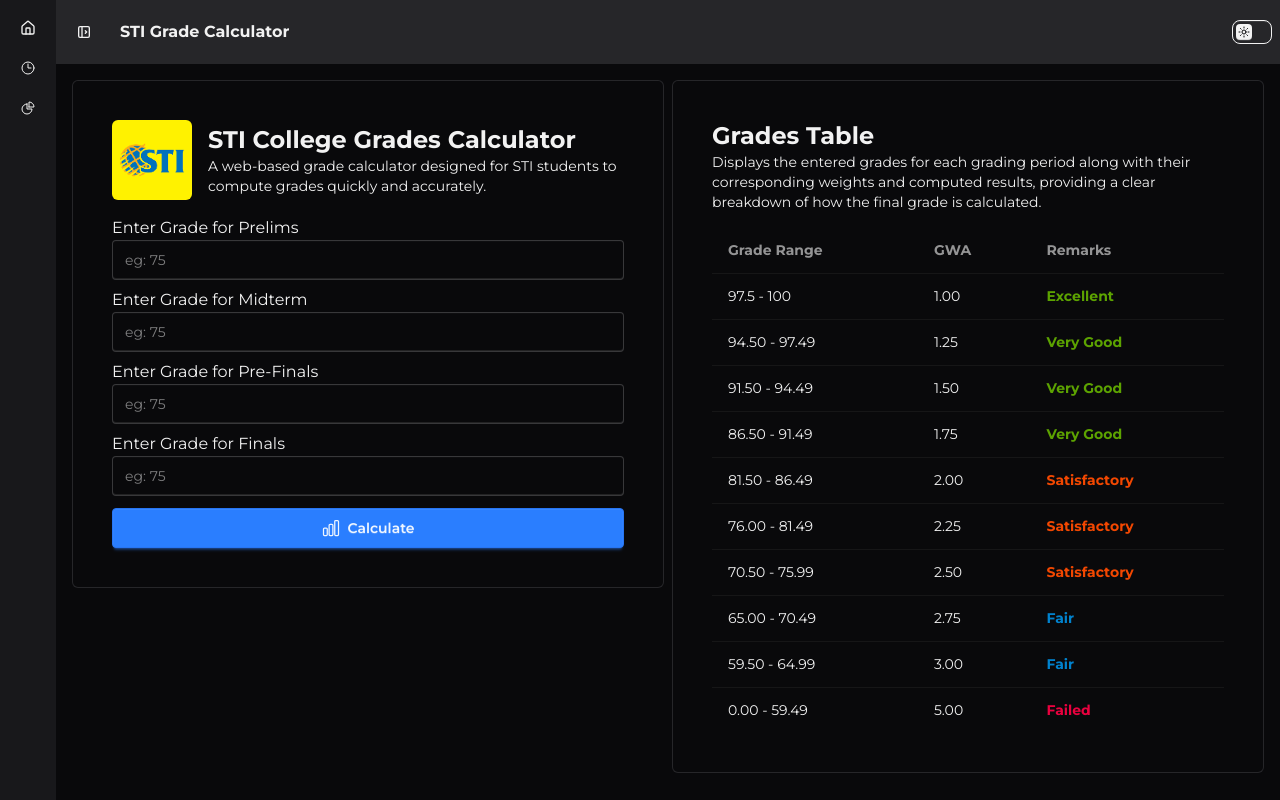
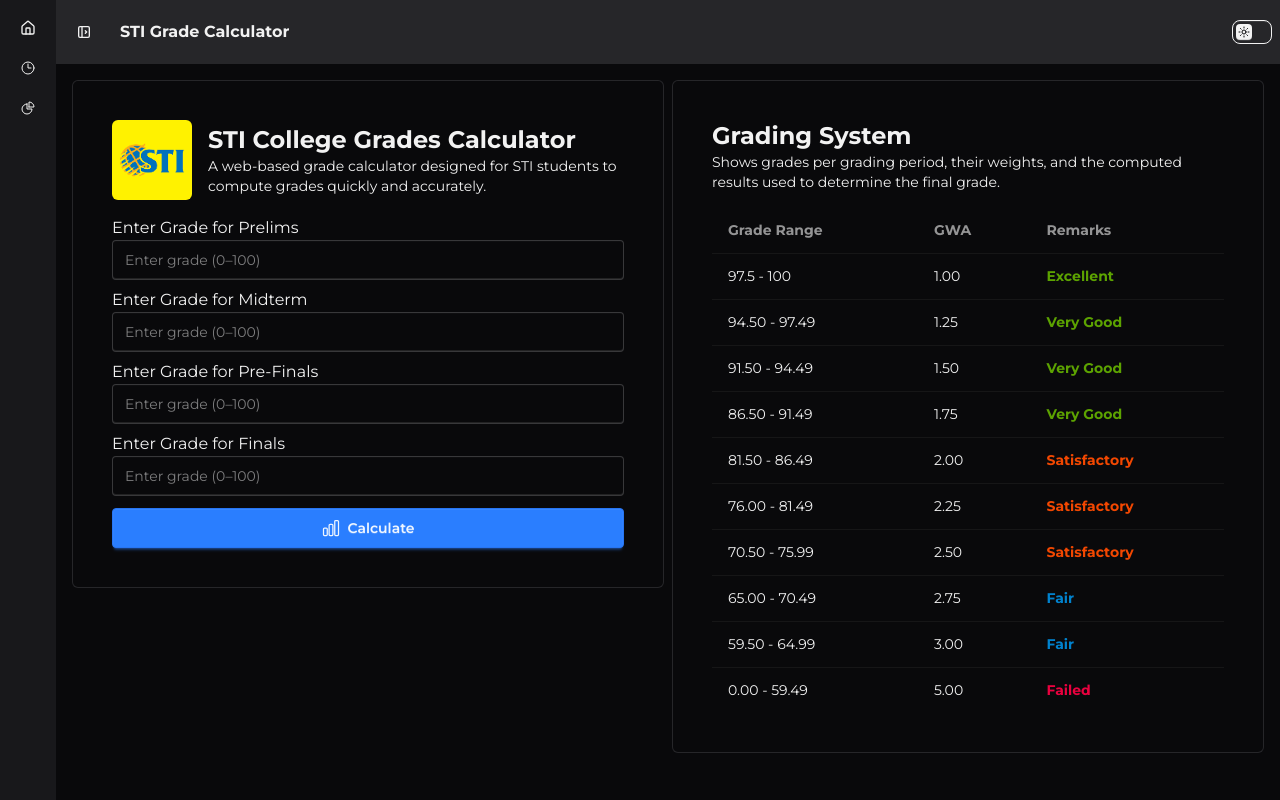
Before and after one commit to MarkMallari16/sti-grade-calculator, a React (Vite) app: page / in a window 1280 px wide. Built offline with nearby package versions, Linux system fonts and the light colour scheme.

Commit message:
refactor: Move STI logo to public directory

```diff
--- a/src/pages/CalculatorPage.tsx
+++ b/src/pages/CalculatorPage.tsx
@@ -2,7 +2,7 @@
 import { getRemark, getRemarkColor, gradeRanges } from '../types';
 import type { Grades } from '../types';
 import { useLocation, useNavigate } from 'react-router';
-
+import STILogo from "../../public/sti-logo.png";
 interface CalculatorPageProps {
     saveHistory: (grades: Grades, finalGrade: string, title?: string, id?: number) => void;
 }
@@ -170,7 +170,7 @@
             {/**Content */}
             <div className='ring ring-inset ring-base-300 rounded-md p-6 lg:p-10 h-fit'>
                 <div className='mb-4 flex items-center gap-4'>
-                    <img src="./src/assets/sti-logo.png" alt="STI Logo" className='w-18 h-18 lg:w-20 lg:h-20 object-cover rounded-md' />
+                    <img src={STILogo} alt="STI Logo" className='w-18 h-18 lg:w-20 lg:h-20 object-cover rounded-md' />
                     <div>
                         <h1 className='text-lg lg:text-2xl font-bold'>STI College Grades Calculator</h1>
                         <p className='text-sm lg:text-sm font-normal'>
@@ -180,22 +180,22 @@
                 </div>
                 <div className='mb-2'>
                     <label htmlFor="prelims">Enter Grade for Prelims</label>
-                    <input type="number" className={`input inline-block w-full ${errors.prelims ? 'input-error' : ''}`} placeholder='eg: 75' name='prelims' value={grades.prelims} onChange={handleInputChange} id='prelims' />
+                    <input type="number" className={`input inline-block w-full ${errors.prelims ? 'input-error' : ''}`} placeholder='Enter grade (0–100)' name='prelims' value={grades.prelims} onChange={handleInputChange} id='prelims' />
                     {errors.prelims && <span className="text-error text-sm">{errors.prelims}</span>}
                 </div>
                 <div className='mb-2'>
                     <label htmlFor="midterm">Enter Grade for Midterm</label>
-                    <input type="number" className={`input inline-block w-full ${errors.midterm ? 'input-error' : ''}`} placeholder='eg: 75' name='midterm' value={grades.midterm} onChange={handleInputChange} id='midterm' />
+                    <input type="number" className={`input inline-block w-full ${errors.midterm ? 'input-error' : ''}`} placeholder='Enter grade (0–100)' name='midterm' value={grades.midterm} onChange={handleInputChange} id='midterm' />
                     {errors.midterm && <span className="text-error text-sm">{errors.midterm}</span>}
                 </div>
                 <div className='mb-2'>
                     <label htmlFor="prefinals">Enter Grade for Pre-Finals</label>
-                    <input type="number" className={`input inline-block w-full ${errors.prefinals ? 'input-error' : ''}`} placeholder='eg: 75' name='prefinals' value={grades.prefinals} onChange={handleInputChange} id='prefinals' />
+                    <input type="number" className={`input inline-block w-full ${errors.prefinals ? 'input-error' : ''}`} placeholder='Enter grade (0–100)' name='prefinals' value={grades.prefinals} onChange={handleInputChange} id='prefinals' />
                     {errors.prefinals && <span className="text-error text-sm">{errors.prefinals}</span>}
                 </div>
                 <div >
                     <label htmlFor="finals">Enter Grade for Finals</label>
-                    <input type="number" className={`input inline-block w-full ${errors.finals ? 'input-error' : ''}`} placeholder='eg: 75' name='finals' value={grades.finals} onChange={handleInputChange} id='finals' />
+                    <input type="number" className={`input inline-block w-full ${errors.finals ? 'input-error' : ''}`} placeholder='Enter grade (0–100)' name='finals' value={grades.finals} onChange={handleInputChange} id='finals' />
                     {errors.finals && <span className="text-error text-sm">{errors.finals}</span>}
                 </div>
                 <button className='mt-3 btn btn-primary w-full' onClick={handleCalculate}>
@@ -207,8 +207,8 @@
             </div>
             <div className='ring ring-inset ring-base-300 rounded-md p-6 lg:p-10'>
                 <div className='mb-4'>
-                    <h1 className='text-2xl lg:text-2xl font-bold'>Grades Table</h1>
-                    <p className='text-sm lg:text-sm font-normal'>Displays the entered grades for each grading period along with their corresponding weights and computed results, providing a clear breakdown of how the final grade is calculated.</p>
+                    <h1 className='text-2xl lg:text-2xl font-bold'>Grading System</h1>
+                    <p className='text-sm lg:text-sm font-normal'>Shows grades per grading period, their weights, and the computed results used to determine the final grade.</p>
                 </div>
                 <div className="overflow-x-auto">
                     <table className="table">
--- a/src/pages/HistoryPage.tsx
+++ b/src/pages/HistoryPage.tsx
@@ -87,23 +87,25 @@
                                     <td className={getRemarkColor(getRemark(Number(item.finalGrade)))}>
                                         {getRemark(Number(item.finalGrade))}
                                     </td>
-                                    <td>
-                                        <button
-                                            className="btn btn-square btn-xs btn-info btn-outline mr-2"
+                                    <td >
+                                        <div className='flex items-center'>
+                                            <button
+                                            className="btn btn-square btn-md btn-info mr-2"
                                             onClick={() => handleEdit(item)}
                                         >
-                                            <svg xmlns="http://www.w3.org/2000/svg" fill="none" viewBox="0 0 24 24" strokeWidth={1.5} stroke="currentColor" className="size-4">
+                                            <svg xmlns="http://www.w3.org/2000/svg" fill="none" viewBox="0 0 24 24" strokeWidth={1.5} stroke="currentColor" className="size-5">
                                                 <path strokeLinecap="round" strokeLinejoin="round" d="m16.862 4.487 1.687-1.688a1.875 1.875 0 1 1 2.652 2.652L10.582 16.07a4.5 4.5 0 0 1-1.897 1.13L6 18l.8-2.685a4.5 4.5 0 0 1 1.13-1.897l8.932-8.931Zm0 0L19.5 7.125M18 14v4.75A2.25 2.25 0 0 1 15.75 21H5.25A2.25 2.25 0 0 1 3 18.75V8.25A2.25 2.25 0 0 1 5.25 6H10" />
                                             </svg>
                                         </button>
                                         <button
-                                            className="btn btn-square btn-xs btn-error btn-outline"
+                                            className="btn btn-square btn-md btn-error "
                                             onClick={() => deleteHistoryItem(item.id)}
                                         >
-                                            <svg xmlns="http://www.w3.org/2000/svg" fill="none" viewBox="0 0 24 24" strokeWidth={1.5} stroke="currentColor" className="size-4">
+                                            <svg xmlns="http://www.w3.org/2000/svg" fill="none" viewBox="0 0 24 24" strokeWidth={1.5} stroke="currentColor" className="size-5">
                                                 <path strokeLinecap="round" strokeLinejoin="round" d="m14.74 9-.346 9m-4.788 0L9.26 9m9.968-3.21c.342.052.682.107 1.022.166m-1.022-.165L18.16 19.673a2.25 2.25 0 0 1-2.244 2.077H8.084a2.25 2.25 0 0 1-2.244-2.077L4.772 5.79m14.456 0a48.108 48.108 0 0 0-3.478-.397m-12 .562c.34-.059.68-.114 1.022-.165m0 0a48.11 48.11 0 0 1 3.478-.397m7.5 0v-.916c0-1.18-.91-2.164-2.09-2.201a51.964 51.964 0 0 0-3.32 0c-1.18.037-2.09 1.022-2.09 2.201v.916m7.5 0a48.667 48.667 0 0 0-7.5 0" />
                                             </svg>
                                         </button>
+                                        </div>
                                     </td>
                                 </tr>
                             ))}
```
Also changed, not shown: public/sti-logo.png (added).
